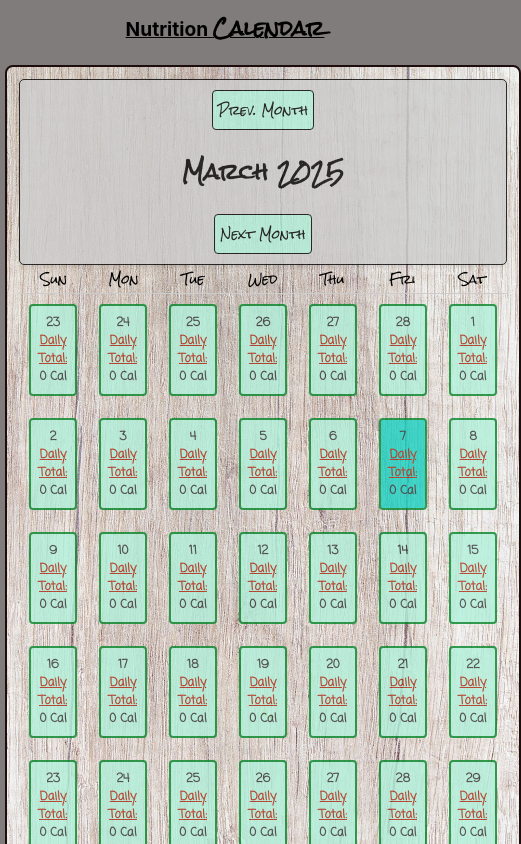
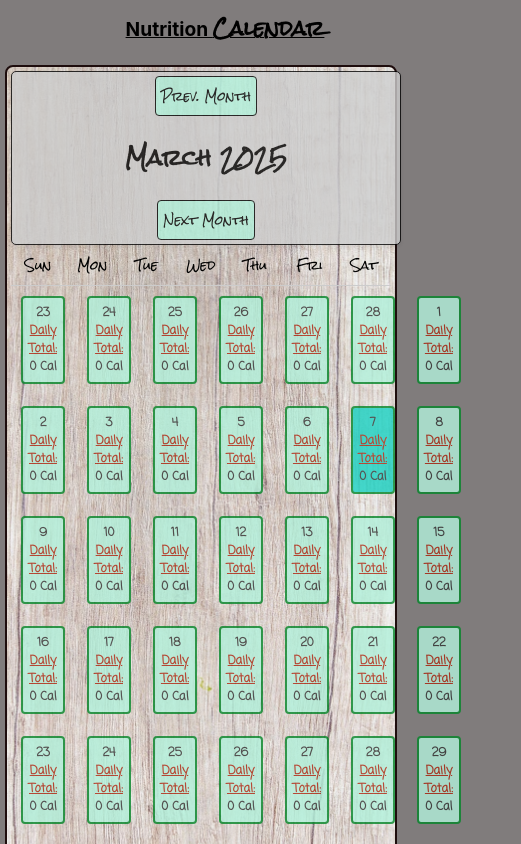
Before and after one commit to davidxv15/Nutrition-Calendar2.0, a React (Create React App) app: page / in a window 390 px wide. Shown: the top 844 px of the page, 521 px wide, since content can reach past the window. Built offline with nearby package versions, Linux system fonts and the light colour scheme; a web font is replaced by a local one.

Commit message:
refactor(Cal.css): media rule

```diff
--- a/src/components/Calendar/Calendar.css
+++ b/src/components/Calendar/Calendar.css
@@ -116,3 +116,47 @@ h2 {
       font-size: 12px;
     }
   }
+
+  @media (max-width: 768px) {
+    .calendar-container,
+    .calendar-background,
+    .calendar-nav {
+      width: 90%;
+      margin: 0 auto;
+    }
+
+    .calendar-header div,
+    .day {
+      font-size: 14px;
+    }
+
+    .month-button {
+      font-size: 14px;
+    }
+  }
+
+  @media (max-width: 480px) {
+    .calendar-container,
+    .calendar-background,
+    .calendar-nav {
+      width: 100%;
+      padding: 4px;
+      margin: 0 auto;
+    }
+
+    .calendar-nav {
+      flex-direction: column;
+      align-items: center;
+    }
+
+    .calendar-header div,
+    .day {
+      font-size: 12px;
+      padding: 6px;
+    }
+
+    .month-button {
+      padding: 5px;
+      font-size: 12px;
+    }
+  }
```
